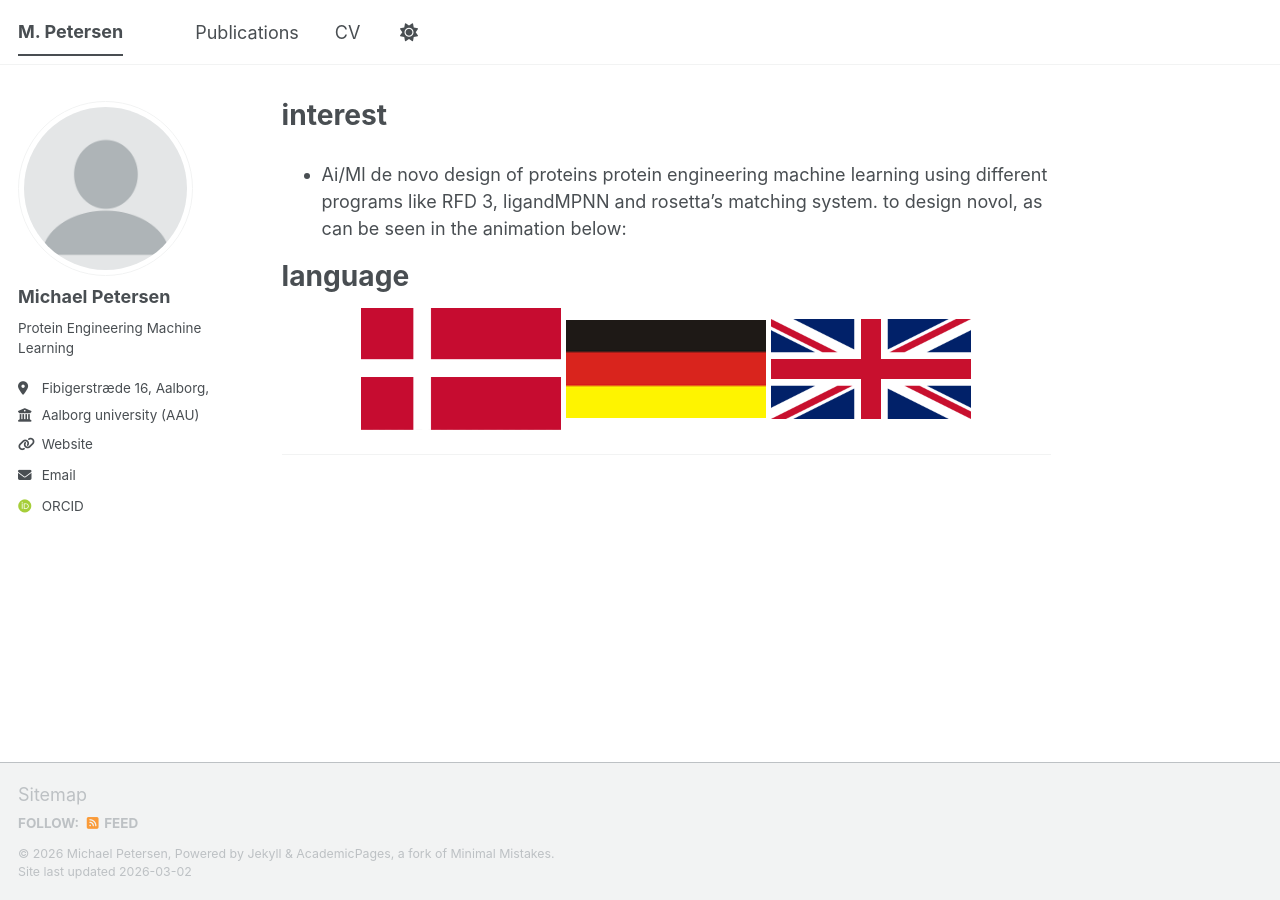
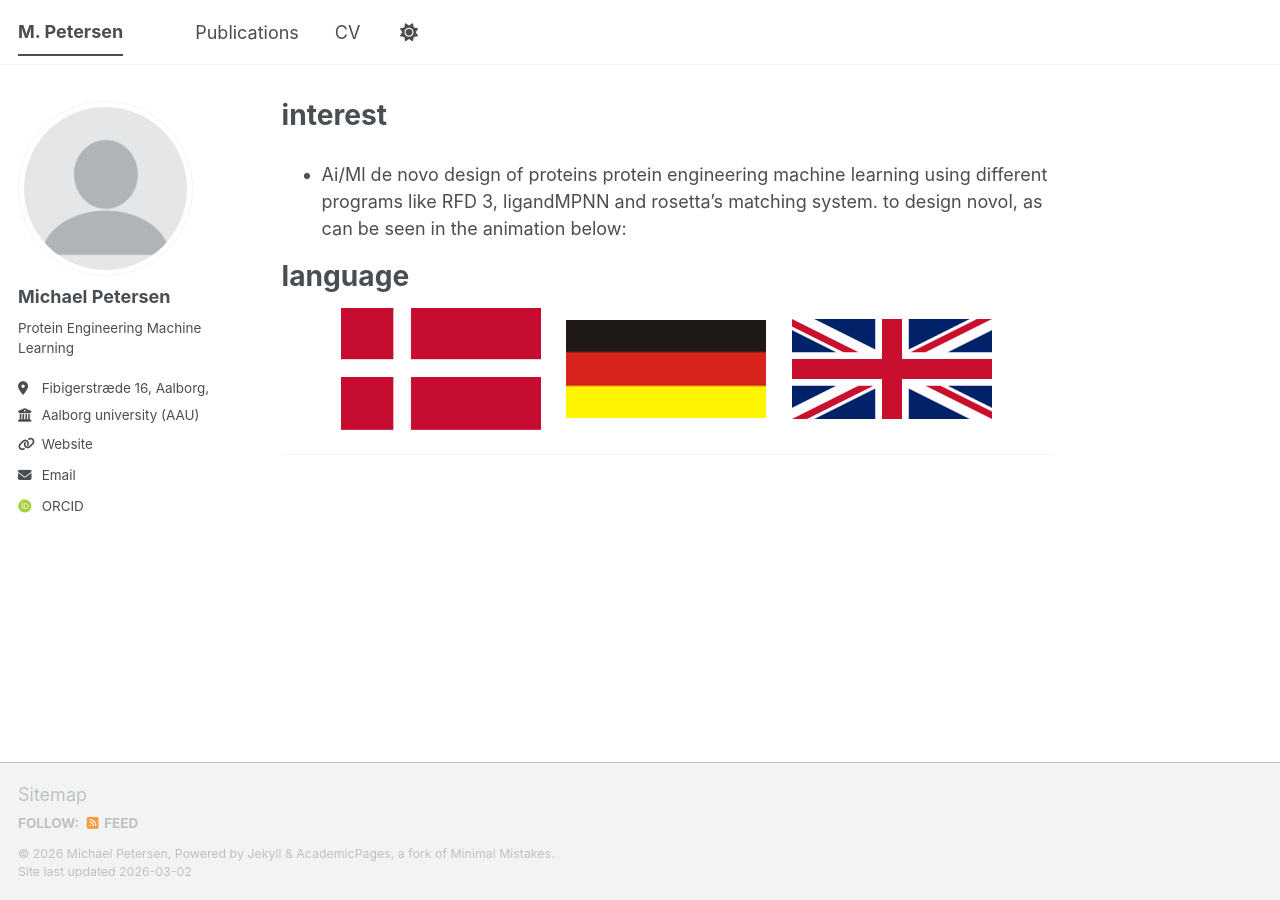
Before and after one commit to michipetersen18-rgb/cv_michael, a Jekyll site: the page built from _pages/about.md, in a window 1280 px wide. Built offline with Jekyll 4.4.1, drawn with Linux system fonts in a browser that asks for light colours; some web fonts are replaced; a script bundle is joined from its source files by our own code; library files that are not in the unit come from our copies.

Commit message:
Update about.md

```diff
--- a/_pages/about.md
+++ b/_pages/about.md
@@ -18,7 +18,9 @@ language
 
 <p align="center">
   <img src="images/dansk_flag.png" width="200" />
+   &nbsp;&nbsp;&nbsp;
   <img src="images/tysk_flag.png" width="200" />
+   &nbsp;&nbsp;&nbsp;
    <img src="images/engelsk_flag.png" width="200" />
 </p>
 ---
```
